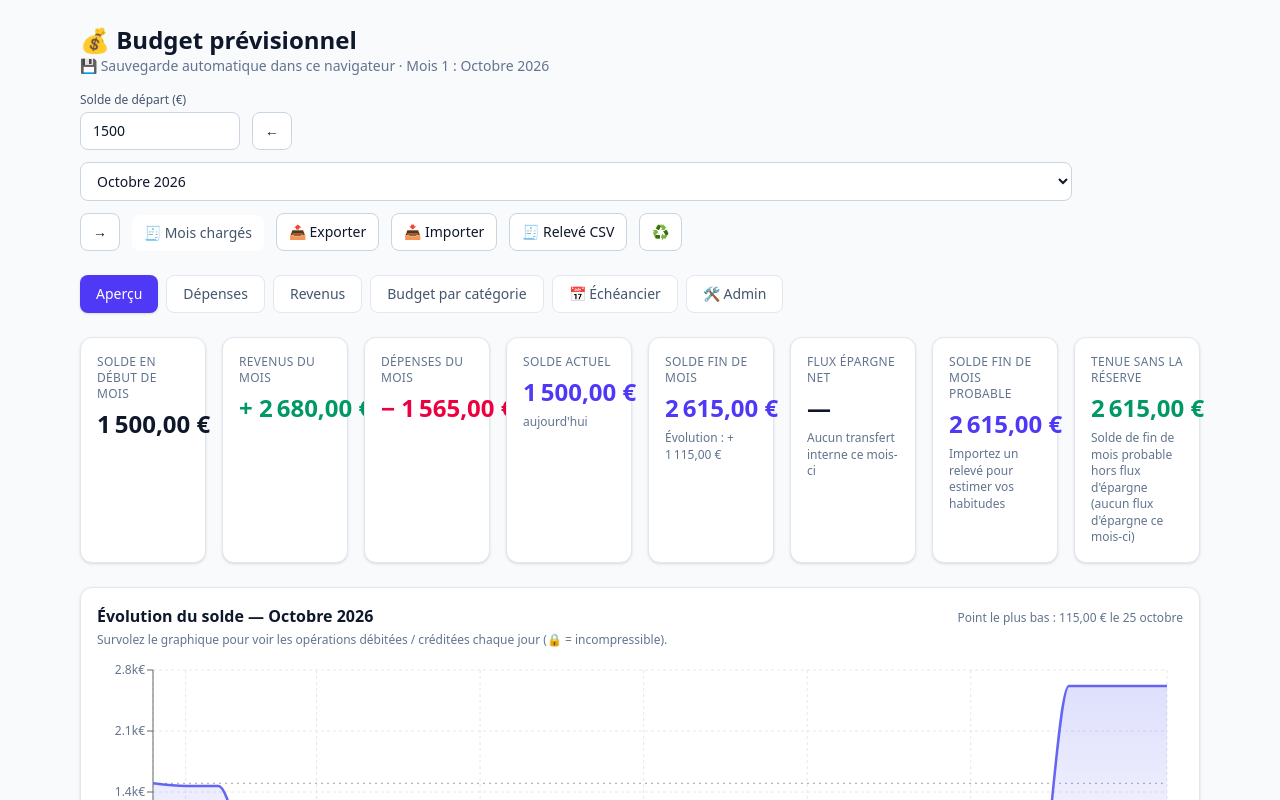
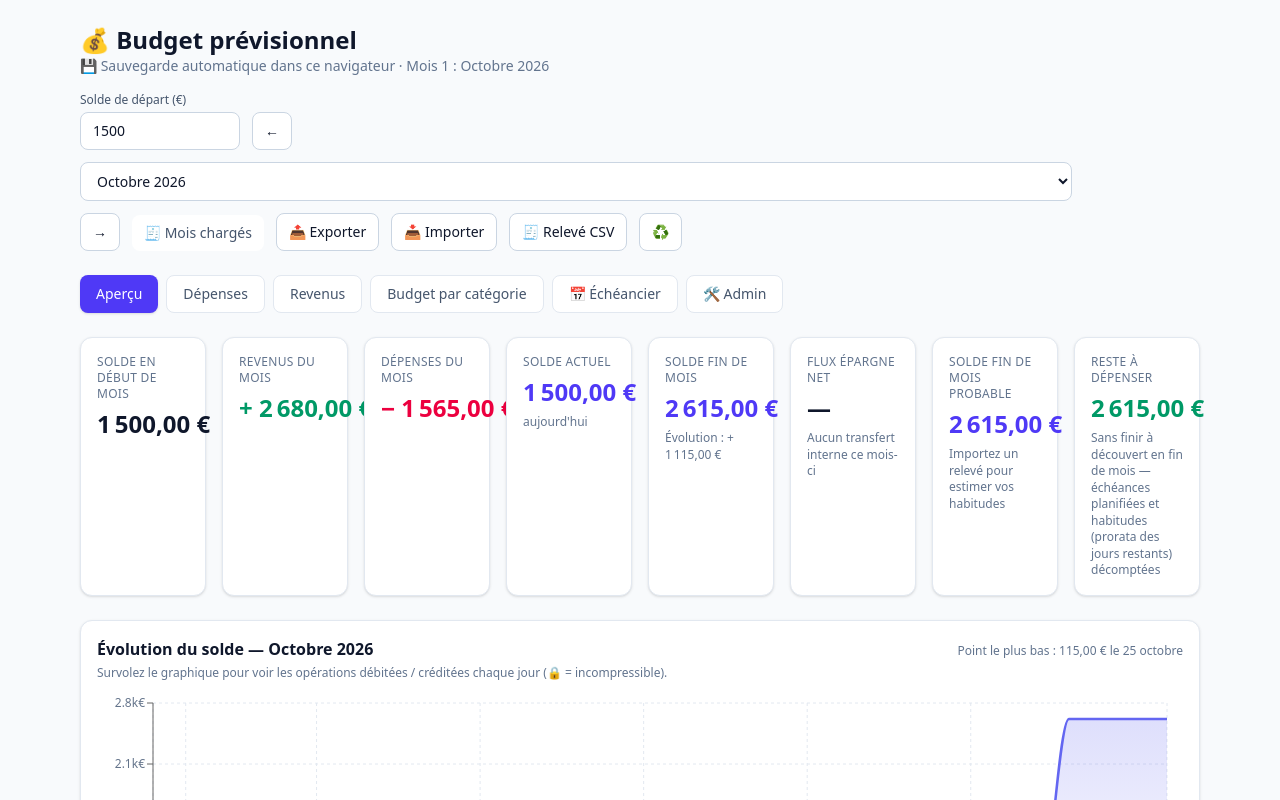
Before and after one commit to infoxpubs-eng/budget-perso, a React (Vite) app: page / in a window 1280 px wide. Shown: the top 800 px of the page. Built offline with nearby package versions, Linux system fonts and the light colour scheme.

Commit message:
v0.30.7 : KPI « Reste à dépenser » (budget résiduel sans risque de découvert) remplace « Tenue sans la réserve »

```diff
--- a/package.json
+++ b/package.json
@@ -1,7 +1,7 @@
 {
   "name": "budget-perso",
   "private": true,
-  "version": "0.30.6",
+  "version": "0.30.7",
   "type": "module",
   "scripts": {
     "dev": "vite",
--- a/src/App.jsx
+++ b/src/App.jsx
@@ -710,16 +710,13 @@ export default function App() {
                 }
               />
               <Kpi
-                label="Tenue sans la réserve"
-                value={fmt(sim.end - prov.total - (sim.fluxEpargne ?? 0))}
-                tone={sim.end - prov.total - (sim.fluxEpargne ?? 0) >= 0 ? "good" : "bad"}
+                label="Reste à dépenser"
+                value={fmt(Math.max(0, sim.end - prov.total))}
+                tone={sim.end - prov.total > 0 ? "good" : "bad"}
                 hint={
-                  "Solde de fin de mois probable hors flux d'épargne" +
-                  ((sim.fluxEpargne ?? 0) < 0
-                    ? " — le mois " + (sim.end - prov.total - sim.fluxEpargne < 0 ? "ne tient pas" : "tient") + " sans les " + fmt(sim.transferIn - sim.transferOut) + " de retraits"
-                    : (sim.fluxEpargne ?? 0) > 0
-                      ? " (épargne de " + fmt(sim.fluxEpargne) + " déjà mise de côté)"
-                      : " (aucun flux d'épargne ce mois-ci)")
+                  sim.end - prov.total >= 0
+                    ? "Sans finir à découvert en fin de mois — échéances planifiées et habitudes (prorata des jours restants) décomptées"
+                    : "Budget épuisé — découvert probable de " + fmt(Math.abs(sim.end - prov.total)) + " €"
                 }
               />
             </div>
```
Also changed, not shown: 2 other files (tests, documents, lock files or other folders).
